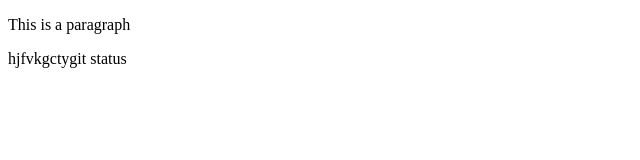
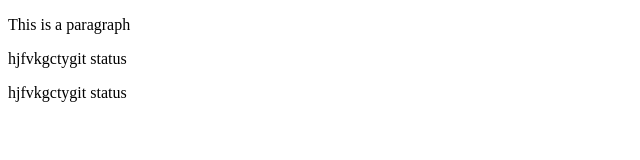
Before and after one commit to KAHWAIKK/Project-Example, a plain HTML site: page index.html in a window 1280 px wide. Shown: the whole page, without its empty margins (0-640 px from the left). Drawn offline with Linux system fonts and the light colour scheme.

Commit message:
Added 3rd paragraph to index. Added 2nd page to project

```diff
--- a/index.html
+++ b/index.html
@@ -9,5 +9,6 @@
 <body>
     <p>This is a paragraph</p>
     <p>hjfvkgctygit status</p>
+    <p>hjfvkgctygit status</p>
 </body>
 </html>
```
Also changed, not shown: page2.html (added, +1 -0 lines).
